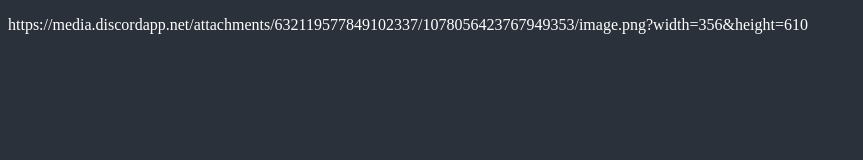
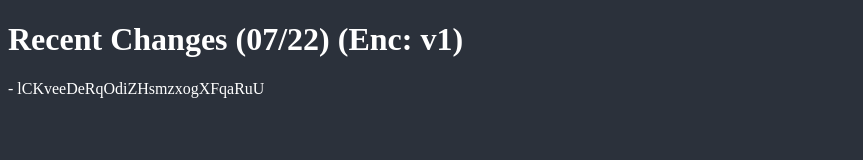
Before and after one commit to TheBROSjfk/nbros, a plain HTML site: page index.html in a window 1280 px wide. Shown: the whole page, without its empty margins (0-863 px from the left). Drawn offline with Linux system fonts and the light colour scheme.

Commit message:
Update index.html

```diff
--- a/index.html
+++ b/index.html
@@ -1,5 +1,7 @@
 <!DOCTYPE html>
 <html>
 <body style="background-color:#2b313b">
-<p style="color:#ffffff">https://media.discordapp.net/attachments/632119577849102337/1078056423767949353/image.png?width=356&height=610</p>
+<h1 style="color:#ffffff">Recent Changes (07/22) (Enc: v1)</h1>
+<p style="color:#ffffff">- lCKveeDeRqOdiZHsmzxogXFqaRuU</p>
 </body>
+</html>
```
